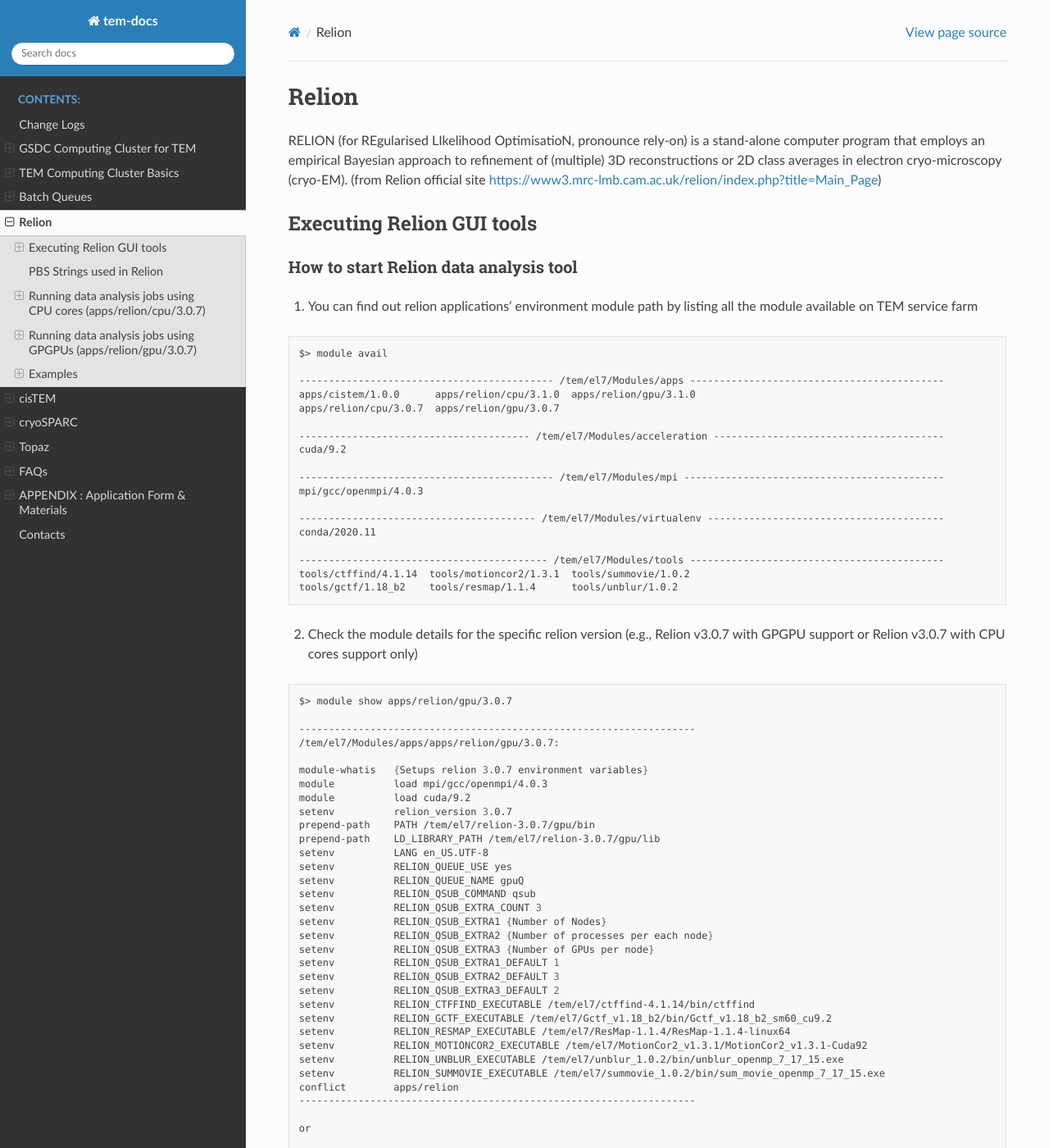
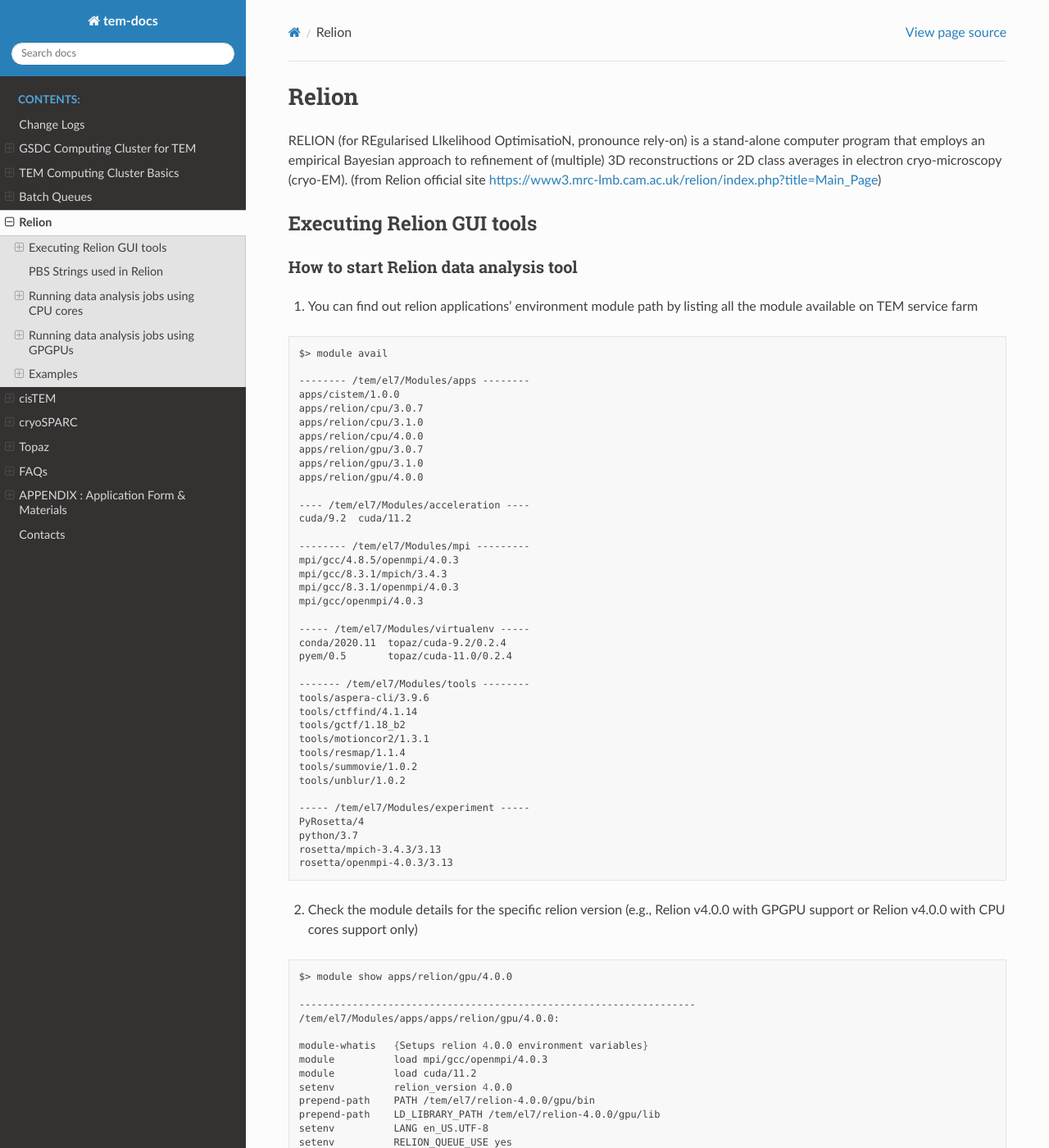
Before and after one commit to junglok/tem-docs, a Sphinx documentation site: the page built from docs/relion.rst, in a window 1280 px wide and 1400 px high. Shown: the whole window at 82% size. Built offline with Sphinx 7.4.7 and the Read the Docs theme 2.0.0, drawn with Linux system fonts in a browser that asks for light colours; some of the changed text lies outside the part shown.

Commit message:
relion 4.0.0 added

```diff
--- a/docs/changelog.rst
+++ b/docs/changelog.rst
@@ -2,6 +2,8 @@
 Change Logs
 ***********
 
+* 2022-11-11 : Relion version 4.0.0 support added.
+* 2022-11-10 : IBM aspera client tool (EMPIAR data transfer tool) added.
 * 2021-11-19 : PyEM module environment added.
 * 2021-08-23 : Topaz and Topaz integration (with Relion, CryoSPARC) guides added.
 * 2021-07-12 : FAQ list updated.
--- a/docs/relion.rst
+++ b/docs/relion.rst
@@ -16,39 +16,59 @@
 
   $> module avail
 
-  ------------------------------------------- /tem/el7/Modules/apps -------------------------------------------
-  apps/cistem/1.0.0      apps/relion/cpu/3.1.0  apps/relion/gpu/3.1.0
-  apps/relion/cpu/3.0.7  apps/relion/gpu/3.0.7
+  -------- /tem/el7/Modules/apps --------
+  apps/cistem/1.0.0
+  apps/relion/cpu/3.0.7
+  apps/relion/cpu/3.1.0
+  apps/relion/cpu/4.0.0
+  apps/relion/gpu/3.0.7
+  apps/relion/gpu/3.1.0
+  apps/relion/gpu/4.0.0
 
-  --------------------------------------- /tem/el7/Modules/acceleration ---------------------------------------
-  cuda/9.2
+  ---- /tem/el7/Modules/acceleration ----
+  cuda/9.2  cuda/11.2
 
-  ------------------------------------------- /tem/el7/Modules/mpi --------------------------------------------
+  -------- /tem/el7/Modules/mpi ---------
+  mpi/gcc/4.8.5/openmpi/4.0.3
+  mpi/gcc/8.3.1/mpich/3.4.3
+  mpi/gcc/8.3.1/openmpi/4.0.3
   mpi/gcc/openmpi/4.0.3
 
-  ---------------------------------------- /tem/el7/Modules/virtualenv ----------------------------------------
-  conda/2020.11
+  ----- /tem/el7/Modules/virtualenv -----
+  conda/2020.11  topaz/cuda-9.2/0.2.4
+  pyem/0.5       topaz/cuda-11.0/0.2.4
 
-  ------------------------------------------ /tem/el7/Modules/tools -------------------------------------------
-  tools/ctffind/4.1.14  tools/motioncor2/1.3.1  tools/summovie/1.0.2
-  tools/gctf/1.18_b2    tools/resmap/1.1.4      tools/unblur/1.0.2
+  ------- /tem/el7/Modules/tools --------
+  tools/aspera-cli/3.9.6
+  tools/ctffind/4.1.14
+  tools/gctf/1.18_b2
+  tools/motioncor2/1.3.1
+  tools/resmap/1.1.4
+  tools/summovie/1.0.2
+  tools/unblur/1.0.2
+
+  ----- /tem/el7/Modules/experiment -----
+  PyRosetta/4
+  python/3.7
+  rosetta/mpich-3.4.3/3.13
+  rosetta/openmpi-4.0.3/3.13
 
 
-2. Check the module details for the specific relion version (e.g., Relion v3.0.7 with GPGPU support or Relion v3.0.7 with CPU cores support only)
+2. Check the module details for the specific relion version (e.g., Relion v4.0.0 with GPGPU support or Relion v4.0.0 with CPU cores support only)
 
 .. code-block:: bash
 
-  $> module show apps/relion/gpu/3.0.7
+  $> module show apps/relion/gpu/4.0.0
 
   -------------------------------------------------------------------
-  /tem/el7/Modules/apps/apps/relion/gpu/3.0.7:
+  /tem/el7/Modules/apps/apps/relion/gpu/4.0.0:
 
-  module-whatis   {Setups relion 3.0.7 environment variables}
+  module-whatis   {Setups relion 4.0.0 environment variables}
   module          load mpi/gcc/openmpi/4.0.3
-  module          load cuda/9.2
-  setenv          relion_version 3.0.7
-  prepend-path    PATH /tem/el7/relion-3.0.7/gpu/bin
-  prepend-path    LD_LIBRARY_PATH /tem/el7/relion-3.0.7/gpu/lib
+  module          load cuda/11.2
+  setenv          relion_version 4.0.0
+  prepend-path    PATH /tem/el7/relion-4.0.0/gpu/bin
+  prepend-path    LD_LIBRARY_PATH /tem/el7/relion-4.0.0/gpu/lib
   setenv          LANG en_US.UTF-8
   setenv          RELION_QUEUE_USE yes
   setenv          RELION_QUEUE_NAME gpuQ
@@ -71,16 +91,16 @@
 
   or
 
-  $> module show apps/gcc/4.4.7/relion/cpu/3.0.7
+  $> module show apps/relion/cpu/4.0.0
 
   -------------------------------------------------------------------
-  /tem/el7/Modules/apps/apps/relion/cpu/3.0.7:
+  /tem/el7/Modules/apps/apps/relion/cpu/4.0.0:
 
-  module-whatis   {Setups relion 3.0.7 environment variables}
+  module-whatis   {Setups relion 4.0.0 environment variables}
   module          load mpi/gcc/openmpi/4.0.3
-  setenv          relion_version 3.0.7
-  prepend-path    PATH /tem/el7/relion-3.0.7/cpu/bin
-  prepend-path    LD_LIBRARY_PATH /tem/el7/relion-3.0.7/cpu/lib
+  setenv          relion_version 4.0.0
+  prepend-path    PATH /tem/el7/relion-4.0.0/cpu/bin
+  prepend-path    LD_LIBRARY_PATH /tem/el7/relion-4.0.0/cpu/lib
   setenv          LANG en_US.UTF-8
   setenv          RELION_QUEUE_USE yes
   setenv          RELION_QUEUE_NAME cpuQ
@@ -105,17 +125,17 @@
 
 .. code-block:: bash
 
-  $> module load apps/relion/gpu/3.0.7
+  $> module load apps/relion/gpu/4.0.0
   $> module list
   Currently Loaded Modulefiles:
-    1) mpi/gcc/openmpi/4.0.3   2) cuda/9.2   3) apps/relion/gpu/3.0.7
+    1) mpi/gcc/openmpi/4.0.3   2) cuda/11.2   3) apps/relion/gpu/4.0.0
 
 4. Check the relion application binary path
 
 .. code-block:: bash
 
   $> which relion
-  /tem/el7/relion-3.0.7/gpu/bin/relion
+  /tem/el7/relion-4.0.0/gpu/bin/relion
 
 
 5. Execute the relion application (we assume that X11 forwarding is enabled)
@@ -164,15 +184,17 @@
 This will result in extra input fields in the GUI, with the label text being equal to the value of the environment variable. Likewise, their default values (upon starting the GUI) can be set through environment variables RELION_QSUB_EXTRA1_DEFAULT, RELION_QSUB_EXTRA2_DEFAULT, etc and their help messages can be set through environmental variables RELION_QSUB_EXTRA1_HELP, RELION_QSUB_EXTRA2_HELP and so on.
 
 
-Running data analysis jobs using CPU cores (apps/relion/cpu/3.0.7)
+Running data analysis jobs using CPU cores
 ============================================================================
 
 Module path
 -----------
 
-Users should load an environment module, whose path is  **apps/relion/cpu/3.0.7** (i.e., moulde load apps/relion/cpu/3.0.7) to execute data analysis jobs using CPU cores in relion GUI.
+Users should load an environment module, whose path is  **apps/relion/cpu/X.X.X** (i.e., moulde load apps/relion/cpu/4.0.0) to execute data analysis jobs using CPU cores in relion GUI.
 
 * apps/relion/cpu/3.0.7
+* apps/relion/cpu/3.1.0
+* apps/relion/cpu/4.0.0
 
 Environment variables
 ---------------------
@@ -181,6 +203,8 @@
 .. code-block:: bash
 
   (for relion 3.0.7 standard job submission script) RELION_QSUB_TEMPLATE /tem/el7/qsub-relion-3.0.7-cpu.bash
+  (for relion 3.1.0 standard job submission script) RELION_QSUB_TEMPLATE /tem/el7/qsub-relion-3.1.0-cpu.bash
+  (for relion 4.0.0 standard job submission script) RELION_QSUB_TEMPLATE /tem/el7/qsub-relion-4.0.0-cpu.bash
 
 
 For the use of CPU cluster nodes, we have set the RELION_QSUB_EXTRA_COUNT to 2. Two extra options describe "Number of Nodes" and "Number of processes per each node", respectively. These values can be referred by XXXextra1, XXXextra2XXX in the following batch job script template.
@@ -197,12 +221,13 @@
     :scale: 70 %
     :align: center
 
-As shown in above figure, you can browse and select **"standard submission script"** as the location of RELION_QSUB_TEMPLATE for relion 3.0.7 (i.e., /tem/el7/qsub-relion-3.0.7-cpu.bash or its own your copy), and give **"Number of Nodes"** and **"Number of processes per each node"** values instead of default ones to submit a job to Torque based TEM farm.
+As shown in above figure, you can browse and select **"standard submission script"** as the location of RELION_QSUB_TEMPLATE for relion X.X.X (i.e., /tem/el7/qsub-relion-4.0.0-cpu.bash or its own your copy),
+and give **"Number of Nodes"** and **"Number of processes per each node"** values instead of default ones to submit a job to Torque based TEM farm.
 
 .. note::
   For CPU jobs, note that you **MUST** use **cpuQ** for the "Queue name" field and render correct "number of MPI procs" which is generally total number of processes (# of nodes * # of processes per each node)
 
-Standard job submission script (for CPU use)
+Standard job submission script (for relion 4.0.0 CPU use)
 --------------------------------------------
 
 .. code-block:: bash
@@ -251,14 +276,14 @@
   ###########################################################
 
   ### Run:
-  module load apps/relion/cpu/3.0.7
-  mpirun --mca btl tcp,self --prefix /tem/el7/openmpi-4.0.3 -machinefile $PBS_NODEFILE XXXcommandXXX
+  module load apps/relion/cpu/4.0.0
+  mpirun --mca btl tcp,self --mca btl_tcp_if_exclude lo,docker0 --prefix /tem/el7/openmpi-4.0.3 -machinefile $PBS_NODEFILE XXXcommandXXX
 
   echo "Done!"
 
 
 
-Running data analysis jobs using GPGPUs (apps/relion/gpu/3.0.7)
+Running data analysis jobs using GPGPUs
 =========================================================================
 
 Environment variables
@@ -268,9 +293,12 @@
 .. code-block:: bash
 
   (for relion 3.0.7 w/ GPU support standard job submission script) RELION_QSUB_TEMPLATE /tem/el7/qsub-relion-3.0.7-gpu.bash
+  (for relion 3.1.0 w/ GPU support standard job submission script) RELION_QSUB_TEMPLATE /tem/el7/qsub-relion-3.1.0-gpu.bash
+  (for relion 4.0.0 w/ GPU support standard job submission script) RELION_QSUB_TEMPLATE /tem/el7/qsub-relion-4.0.0-gpu.bash
 
 Unlike CPU cluster use case, we have set the RELION_QSUB_EXTRA_COUNT to 3 for the use of GPGPU cluster,
-where each extra option describes "Number of Nodes", "Number of processes per each node", and "Number of GPUs per node", respectively. All these values can be accessed by XXXextra1, XXXextra2XXX, XXXextra3XXX in the batch job script template.
+where each extra option describes "Number of Nodes", "Number of processes per each node", and "Number of GPUs per node", respectively. All these values can be accessed by XXXextra1, XXXextra2XXX, XXXextra3XXX
+in the batch job script template.
 
 
 .. code-block:: bash
@@ -291,7 +319,7 @@
 .. note::
   For GPU jobs, note that you **MUST** use **gpuQ** for the "Queue name" field and render correct "number of MPI procs" which is generally total number of processes (# of nodes * # of processes per each node)
 
-Standard job submission script (for GPGPU use)
+Standard job submission script (for relion 4.0.0 GPGPU use)
 ----------------------------------------------
 
 .. code-block:: bash
@@ -342,8 +370,8 @@
   ###########################################################
 
   ### Run:
-  module load apps/relion/gpu/3.0.7
-  mpirun --mca btl tcp,self --prefix /tem/el7/openmpi-4.0.3 -machinefile $PBS_NODEFILE XXXcommandXXX
+  module load apps/relion/gpu/4.0.0
+  mpirun --mca btl tcp,self --mca btl_tcp_if_exclude lo,docker0 --prefix /tem/el7/openmpi-4.0.3 -machinefile $PBS_NODEFILE XXXcommandXXX
 
   echo "Done!"
 
@@ -414,6 +442,7 @@
 
     * /tem/el7/qsub-relion-3.0.7-cpu.bash           ## Relion 3.0.7 CPU MPI 작업 템플릿
     * /tem/el7/qsub-relion-3.1.0-cpu.bash           ## Relion 3.1.0 CPU MPI 작업 템플릿
+    * /tem/el7/qsub-relion-4.0.0-cpu.bash           ## Relion 4.0.0 CPU MPI 작업 템플릿
 
 .. image:: images/relion-motioncor1.png
     :scale: 50 %
@@ -435,6 +464,7 @@
 
     * /tem/el7/qsub-relion-3.0.7-gpu.bash           ## Relion 3.0.7 GPU 가속 활용하는 MPI 작업 템플릿
     * /tem/el7/qsub-relion-3.1.0-gpu.bash           ## Relion 3.1.0 GPU 가속 활용하는 MPI 작업 템플릿
+    * /tem/el7/qsub-relion-4.0.0-gpu.bash           ## Relion 4.0.0 GPU 가속 활용하는 MPI 작업 템플릿
 
 .. image:: images/motioncor2-1.png
     :scale: 50 %
@@ -461,6 +491,8 @@
 
     * /tem/el7/qsub-relion-3.0.7-cpu.bash           ## Relion 3.0.7 CPU MPI 작업 템플릿
     * /tem/el7/qsub-relion-3.1.0-cpu.bash           ## Relion 3.1.0 CPU MPI 작업 템플릿
+    * /tem/el7/qsub-relion-4.0.0-cpu.bash           ## Relion 4.0.0 CPU MPI 작업 템플릿
+    * /tem/el7/qsub-relion-4.0.0-cpu.bash           ## Relion 4.0.0 CPU MPI 작업 템플릿
 
 .. image:: images/ctffind-1.png
     :scale: 50 %
@@ -484,6 +516,7 @@
 
     * /tem/el7/qsub-relion-3.0.7-gpu.bash           ## Relion 3.0.7 GPU 가속 활용하는 MPI 작업 템플릿
     * /tem/el7/qsub-relion-3.1.0-gpu.bash           ## Relion 3.1.0 GPU 가속 활용하는 MPI 작업 템플릿
+    * /tem/el7/qsub-relion-4.0.0-gpu.bash           ## Relion 4.0.0 GPU 가속 활용하는 MPI 작업 템플릿
 
 .. image:: images/gctf-1.png
     :scale: 50 %
@@ -506,8 +539,9 @@
   * (Running) Resource Requirements : nodes=4:ppn=28  (e.g., we assume the use of 4 nodes, 28 cpu cores per each node)
   * (Running) Standard submission script :
 
-    * /tem/el7/qsub-relion-3.0.7-cpu.bash           ## Relion 3.0.7 GPU 가속 활용하는 MPI 작업 템플릿
-    * /tem/el7/qsub-relion-3.1.0-cpu.bash           ## Relion 3.1.0 GPU 가속 활용하는 MPI 작업 템플릿
+    * /tem/el7/qsub-relion-3.0.7-cpu.bash           ## Relion 3.0.7 CPU MPI 작업 템플릿
+    * /tem/el7/qsub-relion-3.1.0-cpu.bash           ## Relion 3.1.0 CPU MPI 작업 템플릿
+    * /tem/el7/qsub-relion-4.0.0-cpu.bash           ## Relion 4.0.0 CPU MPI 작업 템플릿
 
 .. image:: images/2dclass-1.png
     :scale: 50 %
@@ -531,6 +565,7 @@
 
     * /tem/el7/qsub-relion-3.0.7-gpu.bash           ## Relion 3.0.7 GPU 가속 활용하는 MPI 작업 템플릿
     * /tem/el7/qsub-relion-3.1.0-gpu.bash           ## Relion 3.1.0 GPU 가속 활용하는 MPI 작업 템플릿
+    * /tem/el7/qsub-relion-4.0.0-gpu.bash           ## Relion 4.0.0 GPU 가속 활용하는 MPI 작업 템플릿
 
 .. image:: images/2dclassgpu-1.png
     :scale: 50 %
```
Also changed, not shown: other parts of docs/relion.rst (+1 -1 lines), docs/cisTEM.rst (+30 -11 lines), docs/guide.rst (+27 -24 lines), docs/newfarm.rst (+16 -7 lines), docs/topaz.rst (+35 -18 lines).
